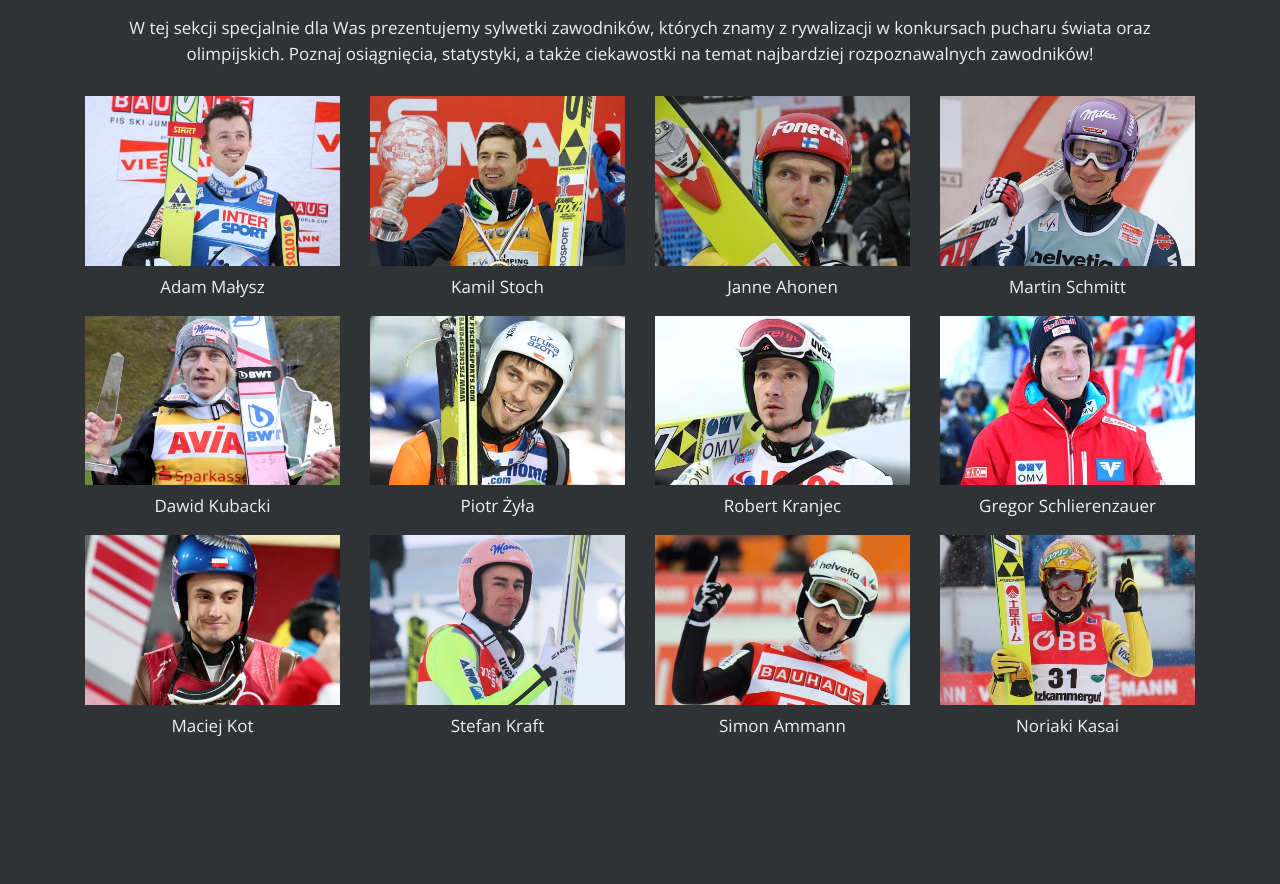
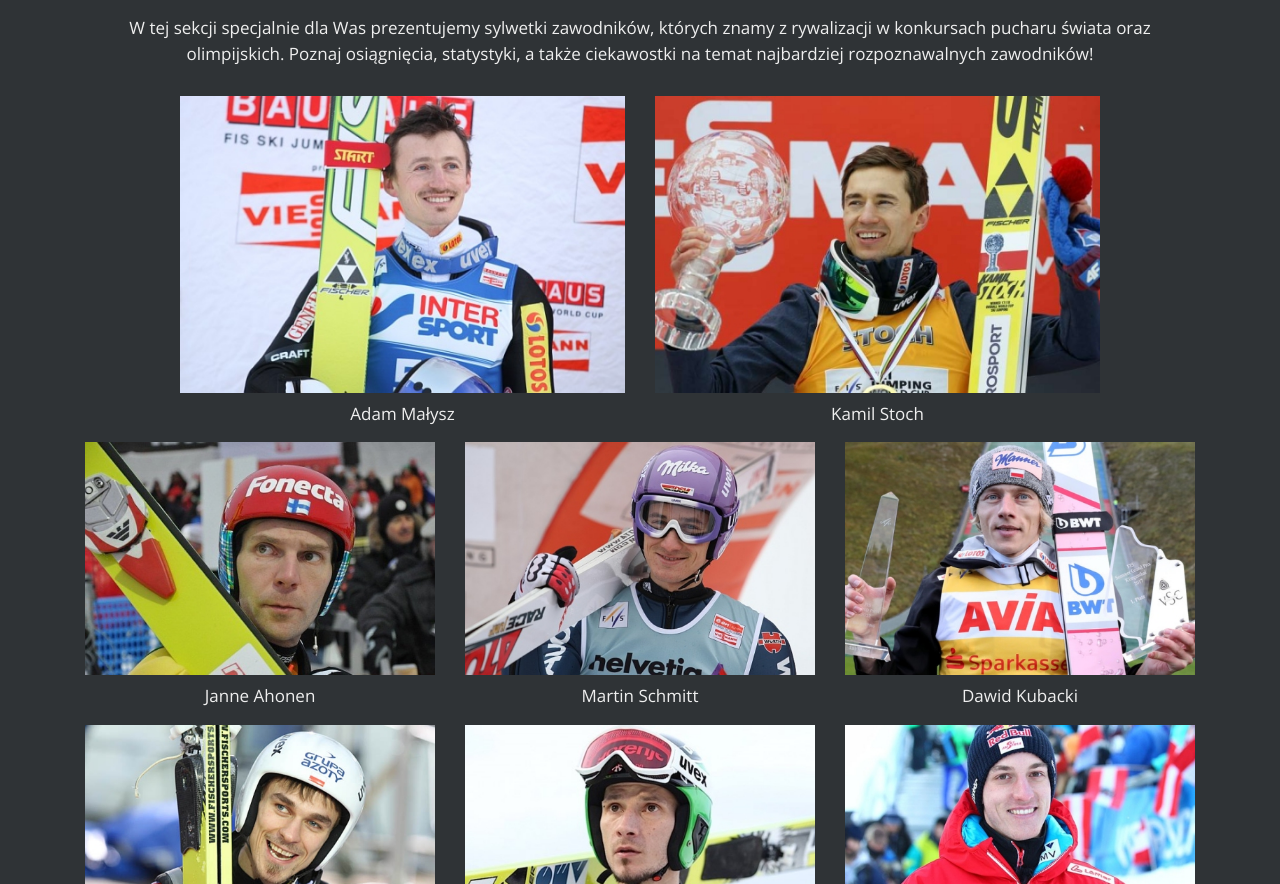
Before and after one commit to kamilganski/Bootstrap, a plain HTML site: page index.html in a window 1280 px wide. Shown: the part 68-952 px from the top of the page. Before the commit the page ends 822 px from the top, so only its background shows below. Drawn offline with nearby package versions, Linux system fonts and the light colour scheme.

Commit message:
After first video

```diff
--- a/index.html
+++ b/index.html
@@ -41,7 +41,7 @@
 
 				<div class="row">
 
-					<div class="col-sm-6 col-md-4 col-xl-3">
+					<div class="col-sm-6 col-md-5 offset-md-1">
 
 						<figure>
 							<a href="#"><img src="img/malysz.jpg" alt="Adam Małysz"></a>
@@ -50,7 +50,7 @@
 
 					</div>
 
-					<div class="col-sm-6 col-md-4 col-xl-3">
+					<div class="col-sm-6 col-md-5">
 
 						<figure>
 							<a href="#"><img src="img/stoch.jpg" alt="Kamil Stoch"></a>
@@ -59,7 +59,7 @@
 
 					</div>
 
-					<div class="col-sm-6 col-md-4 col-xl-3">
+					<div class="col-sm-6 col-md-4">
 
 						<figure>
 							<a href="#"><img src="img/ahonen.jpg" alt="Janne Ahonen"></a>
@@ -68,7 +68,7 @@
 
 					</div>
 
-					<div class="col-sm-6 col-md-4 col-xl-3">
+					<div class="col-sm-6 col-md-4">
 
 						<figure>
 							<a href="#"><img src="img/schmitt.jpg" alt="Martin Schmitt"></a>
@@ -77,7 +77,7 @@
 
 					</div>
 
-					<div class="col-sm-6 col-md-4 col-xl-3">
+					<div class="col-sm-6 col-md-4">
 
 						<figure>
 							<a href="#"><img src="img/kubacki.jpg" alt="Dawid Kubacki"></a>
@@ -86,7 +86,7 @@
 
 					</div>
 
-					<div class="col-sm-6 col-md-4 col-xl-3">
+					<div class="col-sm-6 col-md-4">
 
 						<figure>
 							<a href="#"><img src="img/zyla.jpg" alt="Piotr Żyła"></a>
@@ -95,7 +95,7 @@
 
 					</div>
 
-					<div class="col-sm-6 col-md-4 col-xl-3">
+					<div class="col-sm-6 col-md-4">
 
 						<figure>
 							<a href="#"><img src="img/kranjec.jpg" alt="Robert Kranjec"></a>
@@ -104,7 +104,7 @@
 
 					</div>
 
-					<div class="col-sm-6 col-md-4 col-xl-3">
+					<div class="col-sm-6 col-md-4">
 
 						<figure>
 							<a href="#"><img src="img/schlierenzauer.jpg" alt="Gregor Schlierenzauer"></a>
@@ -113,7 +113,7 @@
 
 					</div>
 
-					<div class="col-sm-6 col-md-4 col-xl-3">
+					<div class="col-sm-6 col-md-3">
 
 						<figure>
 							<a href="#"><img src="img/kot.jpg" alt="Maciej Kot"></a>
@@ -122,7 +122,7 @@
 
 					</div>
 
-					<div class="col-sm-6 col-md-4 col-xl-3">
+					<div class="col-sm-6 col-md-3">
 
 						<figure>
 							<a href="#"><img src="img/kraft.jpg" alt="Stefan Kraft"></a>
@@ -131,7 +131,7 @@
 
 					</div>
 
-					<div class="col-sm-6 col-md-4 col-xl-3">
+					<div class="col-sm-6 col-md-3">
 
 						<figure>
 							<a href="#"><img src="img/ammann.jpg" alt="Simon Ammann"></a>
@@ -140,7 +140,7 @@
 
 					</div>
 
-					<div class="col-sm-6 col-md-4 col-xl-3">
+					<div class="col-sm-6 col-md-3">
 
 						<figure>
 							<a href="#"><img src="img/kasai.jpg" alt="Noriaki Kasai"></a>
```
